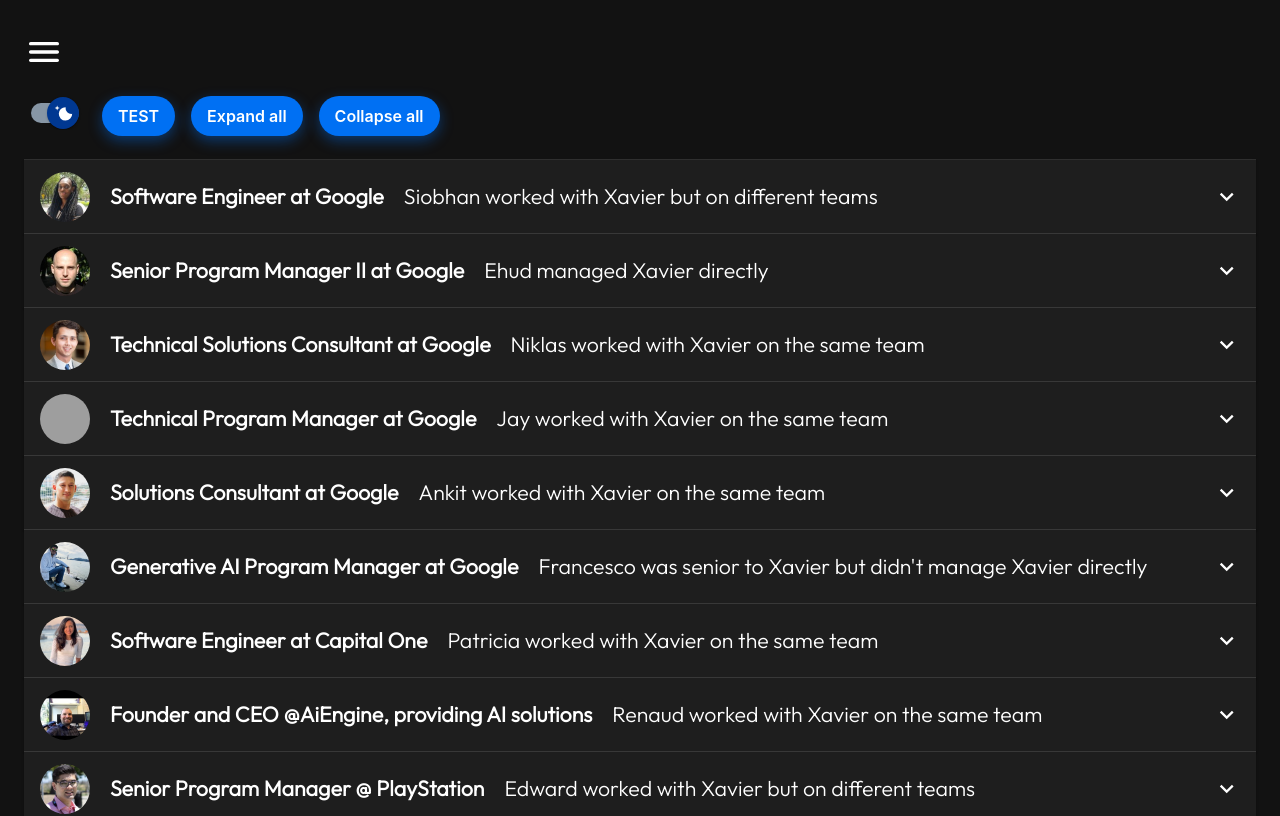
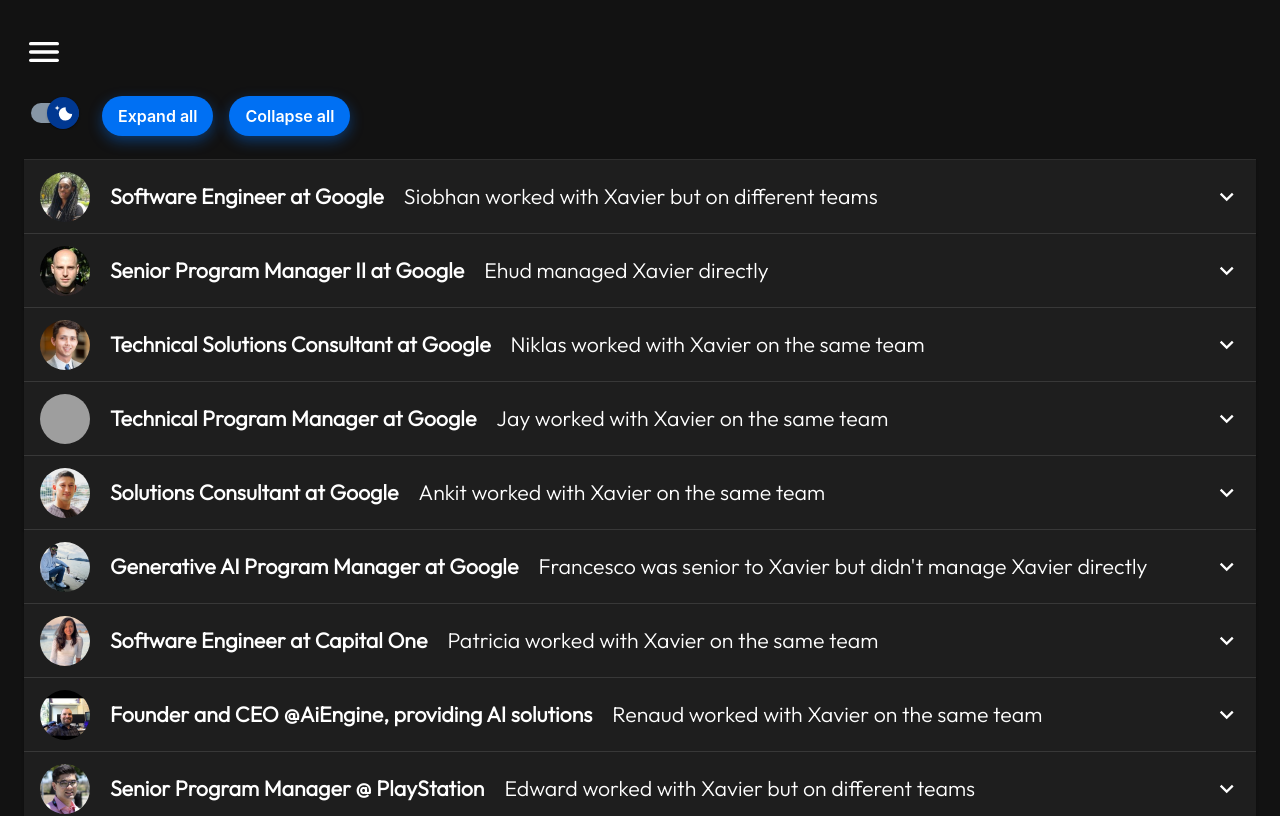
Before and after one commit to xcollantes/portfolio, a Next.js app: page /recs in a window 1280 px wide. Shown: the top 816 px of the page. Built offline with nearby package versions, Linux system fonts and the light colour scheme; grey boxes are pictures that could not be loaded.

Commit message:
Add expand buttons
Signed-off-by: Xavier <collantes.xavier@gmail.com>

```diff
--- a/pages/recs.tsx
+++ b/pages/recs.tsx
@@ -50,10 +50,17 @@ export default function Recs(props) {
   const [expandDictionary, setExpandDictionary] =
     useState<{ recId: string; expand: boolean }[]>(initialExpandDict)
 
-  //   const [expandAll, setExpandAll] = useState(false)
+  const handleClick = (id: string) => {
+    const newDictionary: any = []
+    for (let setting of expandDictionary) {
+      if (setting.recId == id) {
+        newDictionary.push({ recId: setting.recId, expand: !setting.expand })
+      } else {
+        newDictionary.push(setting)
+      }
+    }
 
-  const handleClick = (id: string) => {
-    setExpandDictionary([{ recId: id, expand: true }, ...expandDictionary])
+    setExpandDictionary(newDictionary)
   }
 
   const handleCollapseAll = () => {
@@ -92,13 +99,6 @@ export default function Recs(props) {
       <Box>
         <Stack direction={"row"} spacing={2} sx={{ my: 3 }}>
           <DarkModeSwitch />
-
-          <Button
-            variant="contained"
-            onClick={() => console.log(expandDictionary)}
-          >
-            TEST
-          </Button>
 
           <Button variant="contained" onClick={() => handleExpandAll()}>
             Expand all
```
